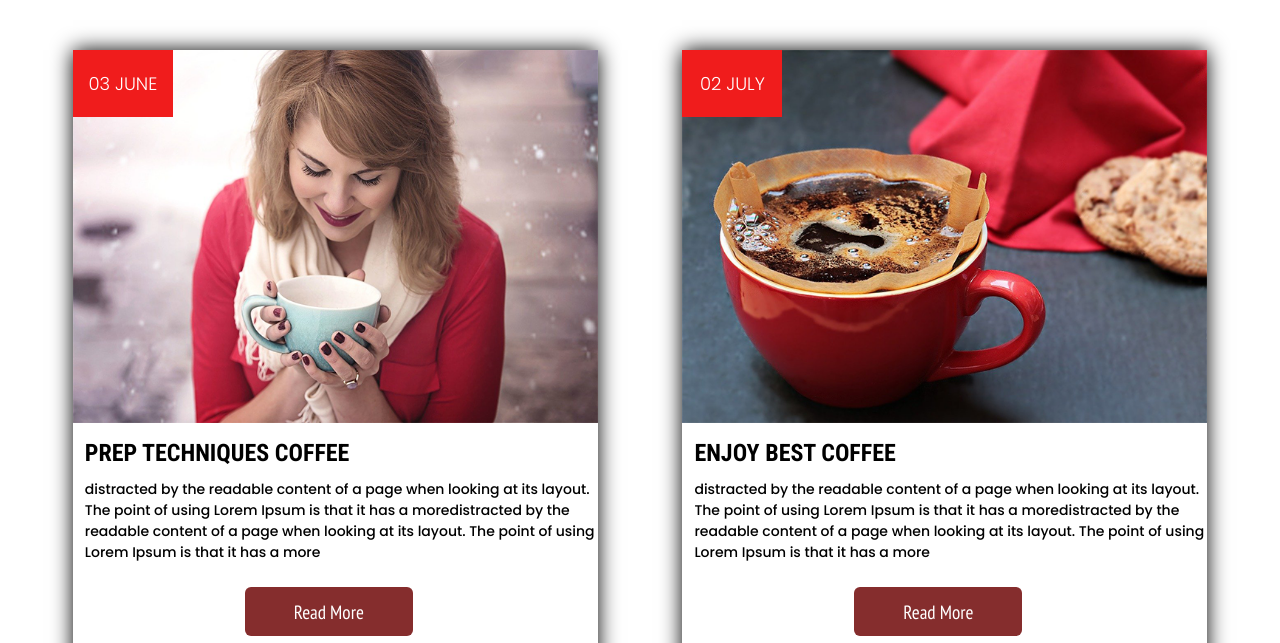
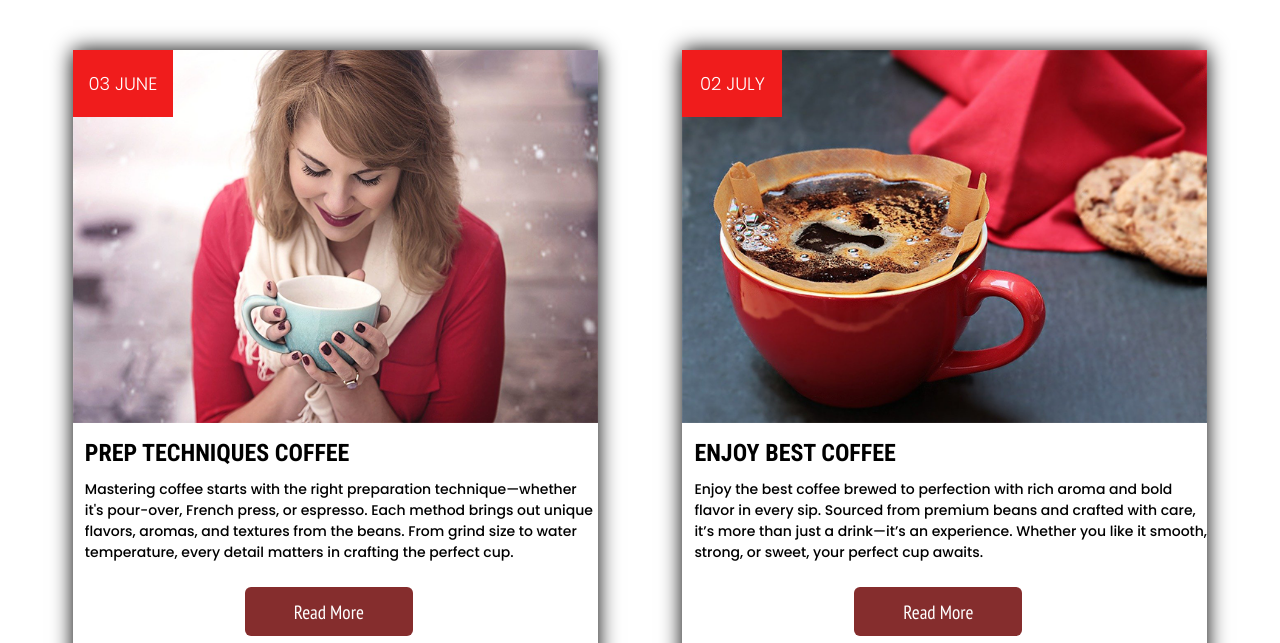
Before and after one commit to prernapreyshi/coffee_cafe, a plain HTML site: page blog.html in a window 1280 px wide. Shown: the part 157-800 px from the top of the page. Drawn offline with Linux system fonts and the light colour scheme; a web font is replaced by a local one.

```diff
--- a/blog.html
+++ b/blog.html
@@ -54,10 +54,8 @@
                 </div>
                 <div class="blogs">
                     <h2>PREP TECHNIQUES Coffee</h2>
-                    <p>distracted by the readable content of a page when looking at its layout. The point of using Lorem
-                        Ipsum is that it has a moredistracted by the readable content of a page when looking at its
-                        layout. The point of using Lorem Ipsum is that it has a more</p>
-                    <a href="#header"><button class="btn_blog">Read More</button></a>
+                   <p>Mastering coffee starts with the right preparation technique—whether it's pour-over, French press, or espresso. Each method brings out unique flavors, aromas, and textures from the beans. From grind size to water temperature, every detail matters in crafting the perfect cup.</p>
+                   <a href="#header"><button class="btn_blog">Read More</button></a>
                 </div>
             </div>
             <div class="box">
@@ -67,9 +65,10 @@
                 </div>
                 <div class="blogs">
                     <h2>Enjoy BEST COFFEE</h2>
-                    <p>distracted by the readable content of a page when looking at its layout. The point of using Lorem
-                        Ipsum is that it has a moredistracted by the readable content of a page when looking at its
-                        layout. The point of using Lorem Ipsum is that it has a more</p>
+                   <p>Enjoy the best coffee brewed to perfection with rich aroma and bold flavor in every sip.
+Sourced from premium beans and crafted with care, it’s more than just a drink—it’s an experience.
+Whether you like it smooth, strong, or sweet, your perfect cup awaits.
+</p>
                     <a href="#header"><button class="btn_blog">Read More</button></a>
                 </div>
             </div>
```
Also changed, not shown: 1 other file.
